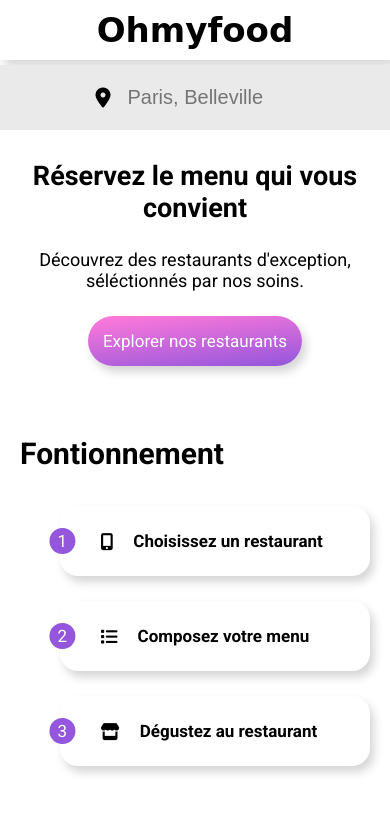
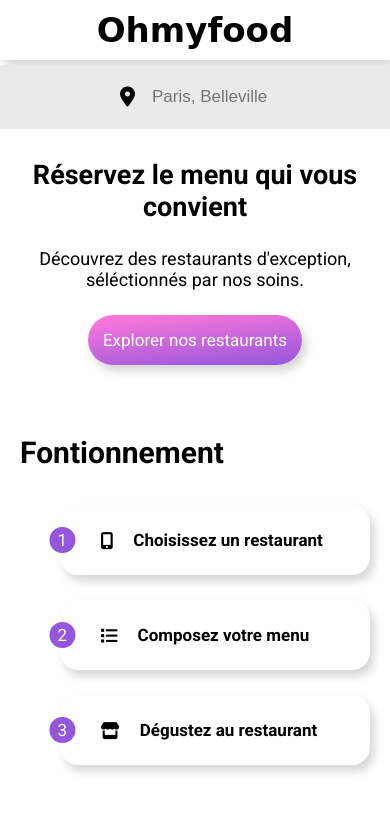
Before and after one commit to Smilen9/Projet-ohmyfood, a website: page index.html in a window 390 px wide. Shown: the top 827 px of the page. Drawn offline with Linux system fonts and the light colour scheme; a web font is replaced by a local one.

Commit message:
modif formulaire head + responsive

```diff
--- a/sass/Base/_media.scss
+++ b/sass/Base/_media.scss
@@ -16,6 +16,11 @@
 	}
 }
 
+@media screen and (max-width:320px){
+    .topform form{
+        margin-left:55px;
+    }
+}
 // fin du media pour le header
 
 
--- a/sass/Pages/_main-index.scss
+++ b/sass/Pages/_main-index.scss
@@ -82,9 +82,10 @@
         input {
             border: none;
             background-color: #eaeaea;
-            font-size: 20px;
             margin-left: 15px;
             outline: none;
+            width: 100%;
+            font-size: 17px;
         }
 }
 
```
Also changed, not shown: public/css/style.css, 1 other file.
